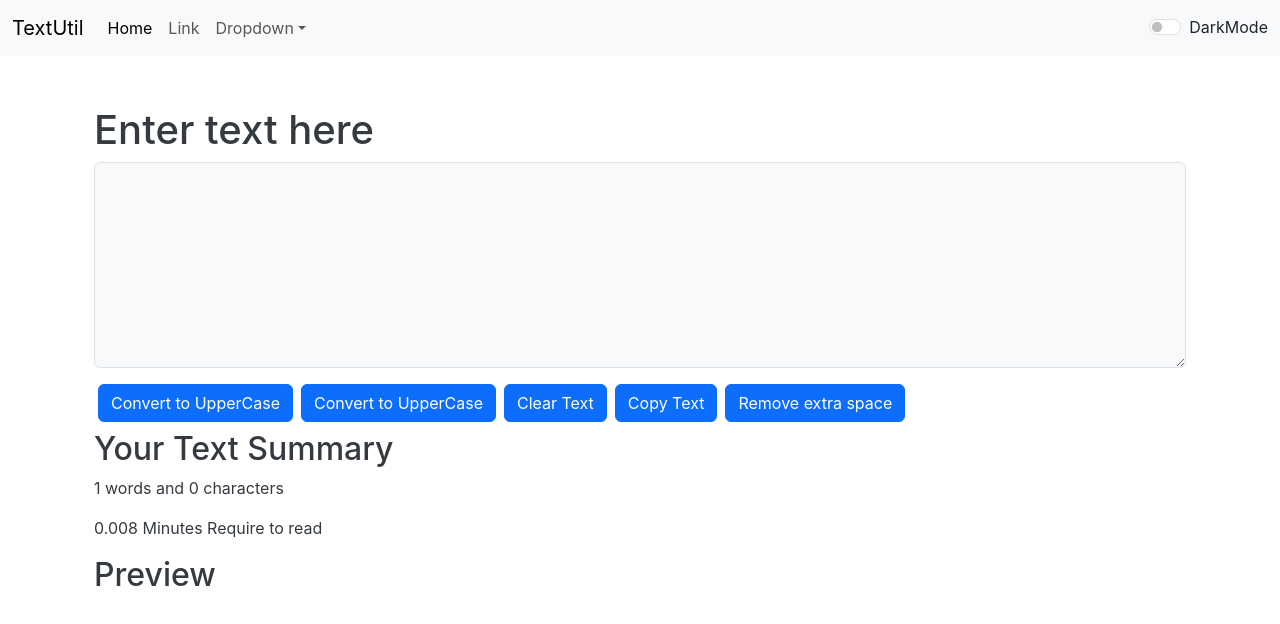
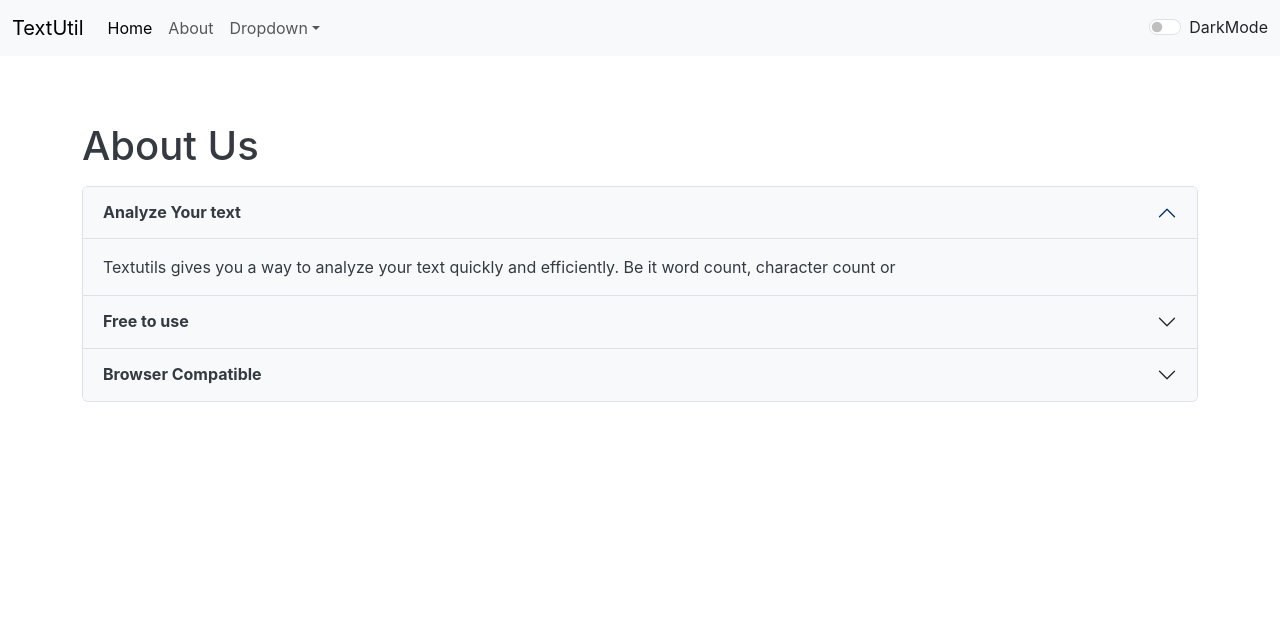
Before and after one commit to Rishabh7068/Textutil, a React (Create React App) app: page /about in a window 1280 px wide. Shown: the top 624 px of the page. Built offline with nearby package versions, Linux system fonts and the light colour scheme.

Commit message:
going to deploy

```diff
--- a/package.json
+++ b/package.json
@@ -8,6 +8,7 @@
     "@testing-library/user-event": "^13.5.0",
     "react": "^18.3.1",
     "react-dom": "^18.3.1",
+    "react-router-dom": "^6.24.1",
     "react-scripts": "5.0.1",
     "web-vitals": "^2.1.4"
   },
--- a/src/App.js
+++ b/src/App.js
@@ -3,6 +3,12 @@
 import Header from './component/Header';
 import TextArea from './component/TextArea';
 import Alert from './component/Alert';
+import About from './component/About';
+import {
+  BrowserRouter,
+  Route,
+  Routes,
+} from "react-router-dom";
 
 
 function App() {
@@ -31,14 +37,18 @@
   }
   return (
     <>
-    <Header title = "TextUtil" mode={darkmode}  togglemode={toggleMode}/>
-    <div>
-    <Alert alert={alert}/>
-    </div>
-
-    <div className="container">
-      <TextArea heading = "Enter text here" mode={darkmode}  showAlert={showAlert}/>
-    </div>
+    <BrowserRouter>
+    <Routes>
+        <Route path='/about'
+        element={
+            <><Header title="TextUtil" mode={darkmode} togglemode={toggleMode} /><Alert alert={alert} /><About mode={darkmode} /></>
+        }/>
+          <Route path='/'
+        element={
+            <><Header title="TextUtil" mode={darkmode} togglemode={toggleMode} /><Alert alert={alert} /><TextArea heading="Enter text here" mode={darkmode} showAlert={showAlert} /></>
+        }/>
+        </Routes>
+        </BrowserRouter>
     </>
   );
 }
--- a/src/component/About.js
+++ b/src/component/About.js
@@ -0,0 +1,107 @@
+import React from "react";
+
+export default function About(props) {
+  // const [myStyle, setMyStyle] = useState({
+  //     color: 'black',
+  //     backgroundColor: 'white'
+  // })
+  let myStyle = {
+    color: props.mode === "dark" ? "#f8f9fa" : "#343a40",
+    backgroundColor: props.mode === "dark" ? "#343a40" : "#f8f9fa",
+  };
+
+  return (
+    <div className="container">
+      <h1
+        className="my-3"
+        style={{ color: props.mode === "dark" ? "#f8f9fa" : "#343a40" }}
+      >
+        About Us
+      </h1>
+      <div className="accordion" id="accordionExample">
+        <div className="accordion-item">
+          <h2 className="accordion-header" id="headingOne">
+            <button
+              className="accordion-button"
+              type="button"
+              style={myStyle}
+              data-bs-toggle="collapse"
+              data-bs-target="#collapseOne"
+              aria-expanded="true"
+              aria-controls="collapseOne"
+            >
+              <strong>Analyze Your text </strong>
+            </button>
+          </h2>
+          <div
+            id="collapseOne"
+            className="accordion-collapse collapse show"
+            aria-labelledby="headingOne"
+            data-bs-parent="#accordionExample"
+          >
+            <div className="accordion-body" style={myStyle}>
+              Textutils gives you a way to analyze your text quickly and
+              efficiently. Be it word count, character count or
+            </div>
+          </div>
+        </div>
+        <div className="accordion-item">
+          <h2 className="accordion-header" id="headingTwo">
+            <button
+              className="accordion-button collapsed"
+              style={myStyle}
+              type="button"
+              data-bs-toggle="collapse"
+              data-bs-target="#collapseTwo"
+              aria-expanded="false"
+              aria-controls="collapseTwo"
+            >
+              <strong>Free to use </strong>
+            </button>
+          </h2>
+          <div
+            id="collapseTwo"
+            className="accordion-collapse collapse"
+            aria-labelledby="headingTwo"
+            data-bs-parent="#accordionExample"
+          >
+            <div className="accordion-body" style={myStyle}>
+              TextUtils is a free character counter tool that provides instant
+              character count & word count statistics for a given text.
+              TextUtils reports the number of words and characters. Thus it is
+              suitable for writing text with word/ character limit.
+            </div>
+          </div>
+        </div>
+        <div className="accordion-item">
+          <h2 className="accordion-header" id="headingThree">
+            <button
+              className="accordion-button collapsed"
+              style={myStyle}
+              type="button"
+              data-bs-toggle="collapse"
+              data-bs-target="#collapseThree"
+              aria-expanded="false"
+              aria-controls="collapseThree"
+            >
+              <strong>Browser Compatible </strong>
+            </button>
+          </h2>
+          <div
+            id="collapseThree"
+            className="accordion-collapse collapse"
+            aria-labelledby="headingThree"
+            data-bs-parent="#accordionExample"
+          >
+            <div className="accordion-body" style={myStyle}>
+              This word counter software works in any web browsers such as
+              Chrome, Firefox, Internet Explorer, Safari, Opera. It suits to
+              count characters in facebook, blog, books, excel document, pdf
+              document, essays, etc.
+            </div>
+          </div>
+        </div>
+      </div>
+    </div>
+  );
+}
--- a/src/component/Header.js
+++ b/src/component/Header.js
@@ -1,5 +1,6 @@
 import React from "react";
 import PropTypes from "prop-types";
+import { Link } from "react-router-dom";
 
 export default function Header(props) {
 
@@ -9,9 +10,9 @@
         className={`navbar navbar-expand-lg navbar-${props.mode} bg-${props.mode}`}
       >
         <div className="container-fluid">
-          <a className="navbar-brand" href="/">
+          <Link className="navbar-brand" to="/">
             {props.title}
-          </a>
+          </Link>
           <button
             className="navbar-toggler"
             type="button"
@@ -26,14 +27,14 @@
           <div className="collapse navbar-collapse" id="navbarSupportedContent">
             <ul className="navbar-nav me-auto mb-2 mb-lg-0">
               <li className="nav-item">
-                <a className="nav-link active" aria-current="page" href="/">
+                <Link className="nav-link active" aria-current="page" to="/">
                   Home
-                </a>
+                </Link>
               </li>
               <li className="nav-item">
-                <a className="nav-link" href="/">
-                  Link
-                </a>
+                <Link className="nav-link" to="/about">
+                  About
+                </Link>
               </li>
               <li className="nav-item dropdown">
                 <a
@@ -47,22 +48,22 @@
                 </a>
                 <ul className="dropdown-menu">
                   <li>
-                    <a className="dropdown-item" href="/">
+                    <Link className="dropdown-item" to="/">
                       Action
-                    </a>
+                    </Link>
                   </li>
                   <li>
-                    <a className="dropdown-item" href="/">
+                    <Link className="dropdown-item" to="/">
                       Another action
-                    </a>
+                    </Link>
                   </li>
                   <li>
                     <hr className="dropdown-divider" />
                   </li>
                   <li>
-                    <a className="dropdown-item" href="/">
+                    <Link className="dropdown-item" to="/">
                       Something else here
-                    </a>
+                    </Link>
                   </li>
                 </ul>
               </li>
```
Also changed, not shown: 1 other file (tests, documents, lock files or other folders).
